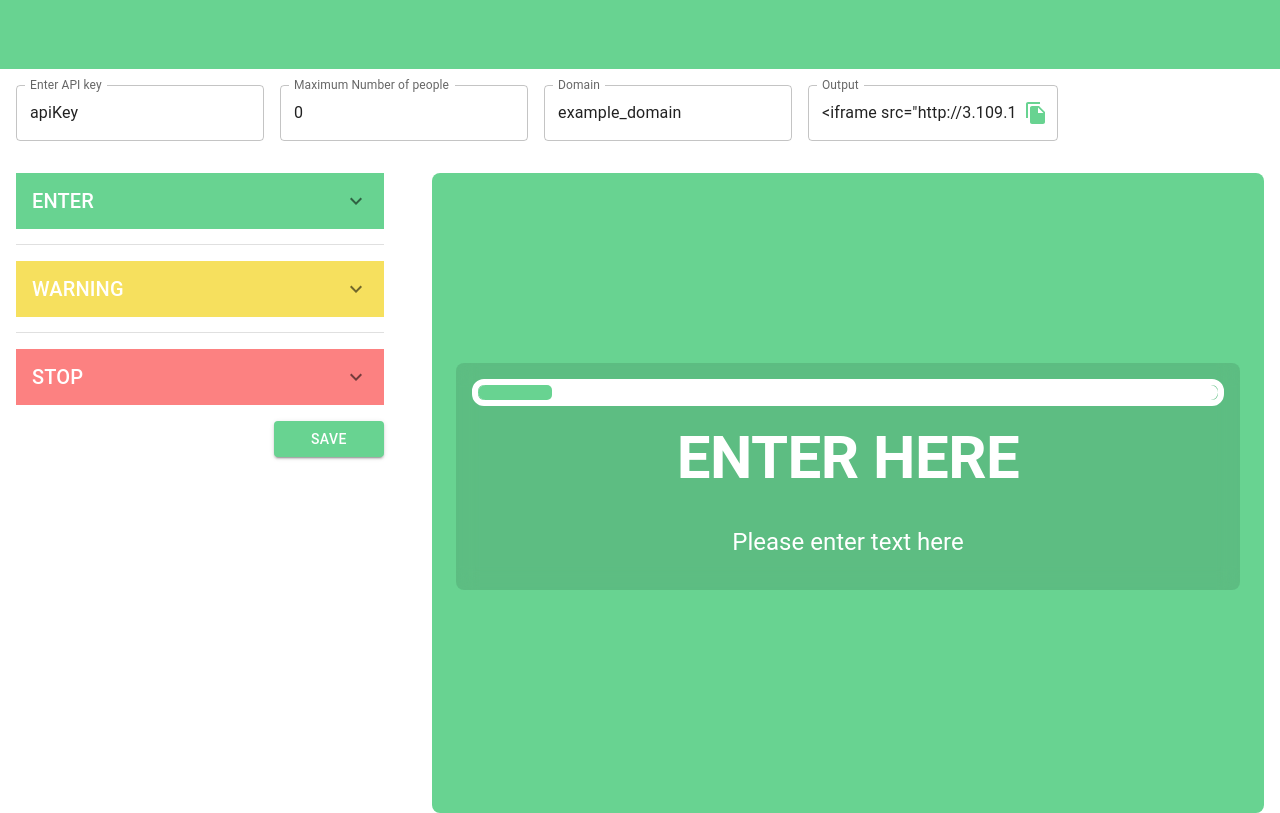
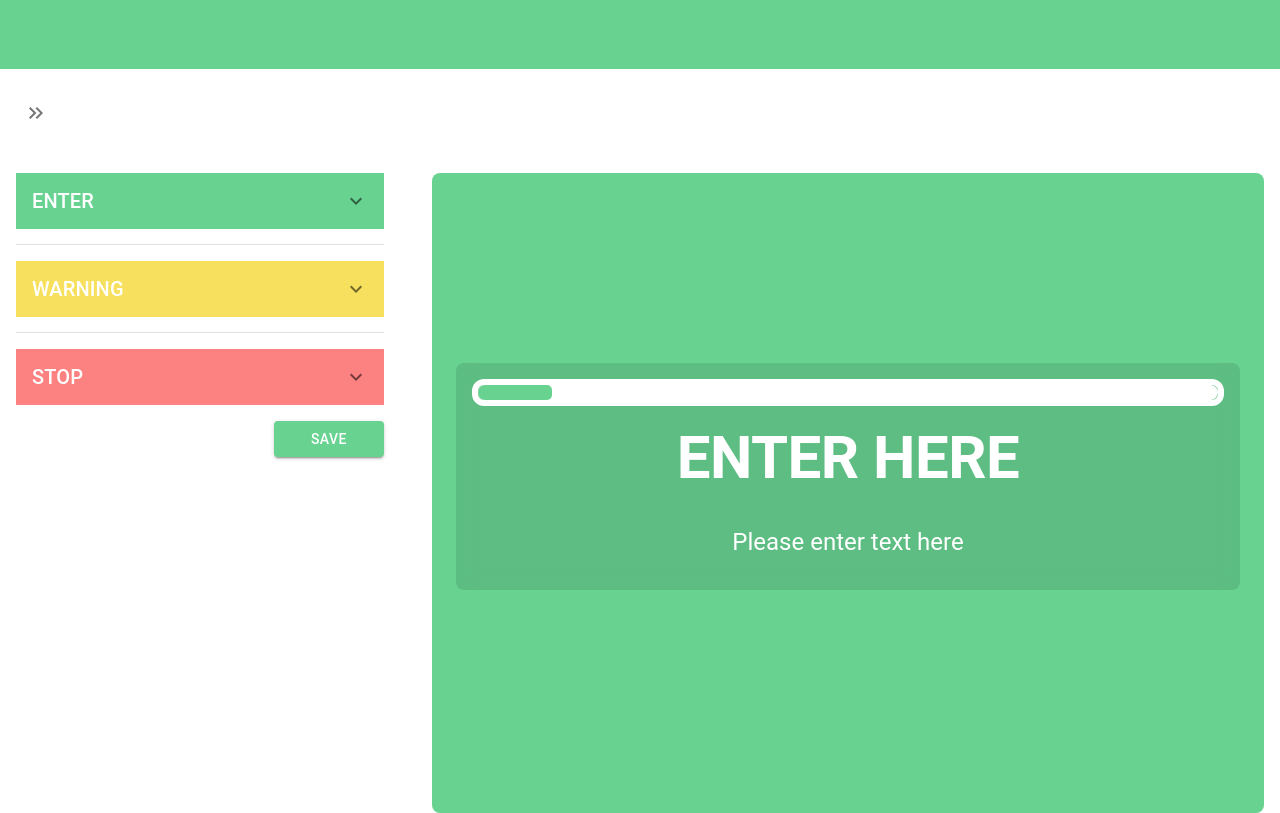
Before and after one commit to subin-firow/signal-locarize, a Next.js app: page /tools in a window 1280 px wide. Built offline with nearby package versions, Linux system fonts and the light colour scheme.

Commit message:
added framer motion

```diff
--- a/package.json
+++ b/package.json
@@ -14,6 +14,7 @@
     "@mui/icons-material": "^5.14.19",
     "@mui/material": "^5.14.20",
     "axios": "^1.6.2",
+    "framer-motion": "^10.17.6",
     "next": "14.0.4",
     "react": "^18",
     "react-dom": "^18",
--- a/src/app/tools/page.js
+++ b/src/app/tools/page.js
@@ -26,6 +26,9 @@ import toast, { Toaster } from "react-hot-toast";
 import IconButton from "@mui/material/IconButton";
 import FileCopyIcon from "@mui/icons-material/FileCopy";
 import Tooltip from "@mui/material/Tooltip";
+import KeyboardDoubleArrowRightIcon from "@mui/icons-material/KeyboardDoubleArrowRight";
+import KeyboardDoubleArrowLeftIcon from "@mui/icons-material/KeyboardDoubleArrowLeft";
+import { motion } from "framer-motion";
 
 const Tools = () => {
   const [enter, setEnter] = useState({
@@ -78,6 +81,7 @@ const Tools = () => {
   });
 
   const [expandedAccordion, setExpandedAccordion] = useState(null);
+  const [openTools, setOpenTools] = useState(false);
   const [activeItem, setActiveItem] = useState({
     threshold: 10,
     color: "#68d391",
@@ -172,11 +176,11 @@ const Tools = () => {
             readOnly: true,
             endAdornment: (
               <IconButton onClick={handleCopyClick} edge="end">
-                <FileCopyIcon sx={{color:"#68d391"}}/>
+                <FileCopyIcon sx={{ color: "#68d391" }} />
               </IconButton>
             ),
           }}
-          sx={{ml:2, width:"20%"}}
+          sx={{ ml: 2, width: "20%" }}
         />
       </Tooltip>
     );
@@ -212,6 +216,15 @@ const Tools = () => {
         padding={2}
         paddingX={4}
       >
+        <motion.div
+          style={{ display: "flex" }}
+          initial={{ width: 0, opacity: 0 }}
+          animate={{
+            opacity: openTools ?1:0,
+            width: openTools ? "100%" : 0,
+            transition: { duration: 0.5 },
+          }}
+        >
           <TextField
             id="outlined-basic"
             label="Enter API key"
@@ -245,6 +258,15 @@ const Tools = () => {
               '<iframe src="http://3.109.149.185:3000/" width="400" height="350" frameborder="0" allowfullscreen></iframe>'
             }
           />
+        </motion.div>
+
+        <IconButton
+          onClick={() => setOpenTools(!openTools)}
+          sx={{ marginLeft: 2, borderRadius: 1 }}
+        >
+          {openTools && <KeyboardDoubleArrowLeftIcon />}
+          {!openTools && <KeyboardDoubleArrowRightIcon />}
+        </IconButton>
       </Grid>
       <Grid xs={12} md={4} paddingX={4}>
         <Accordion
```
Also changed, not shown: 1 other file (tests, documents, lock files or other folders). Lines whose indentation alone changed are shown as unchanged.
